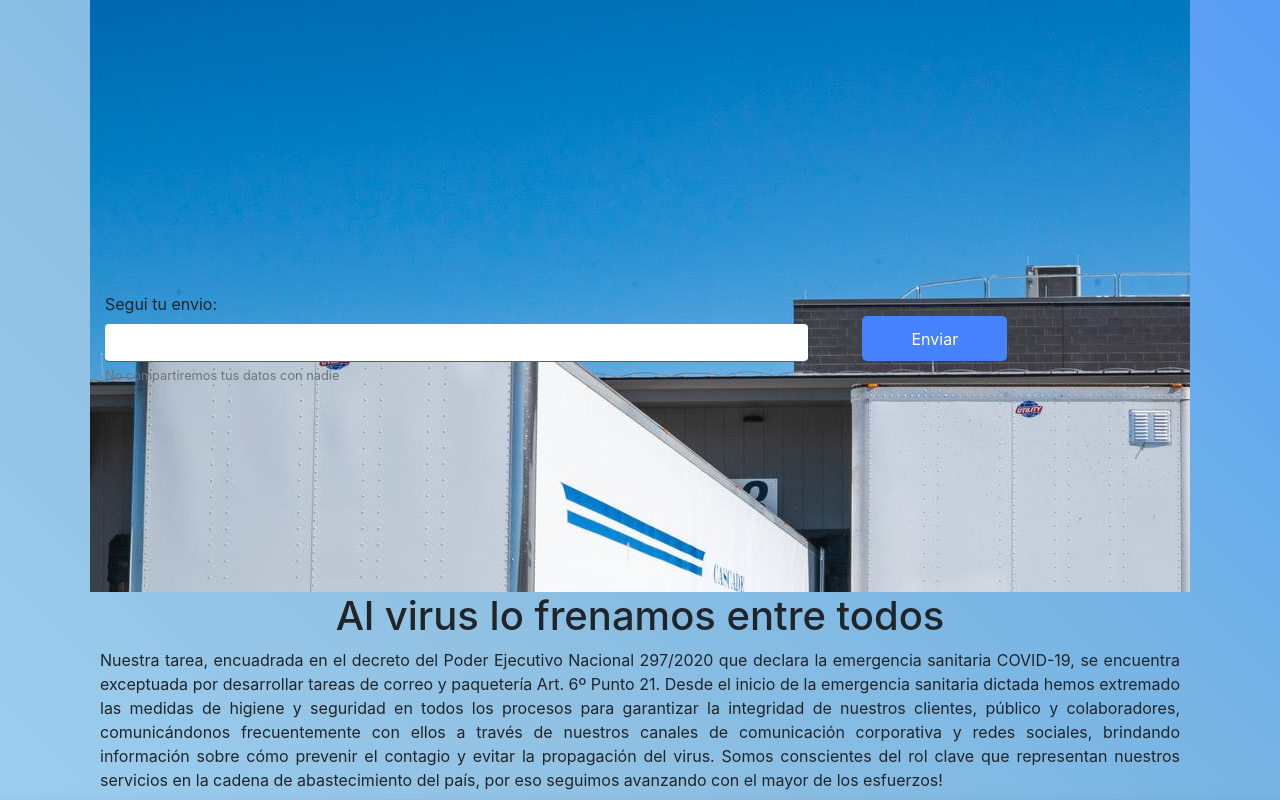
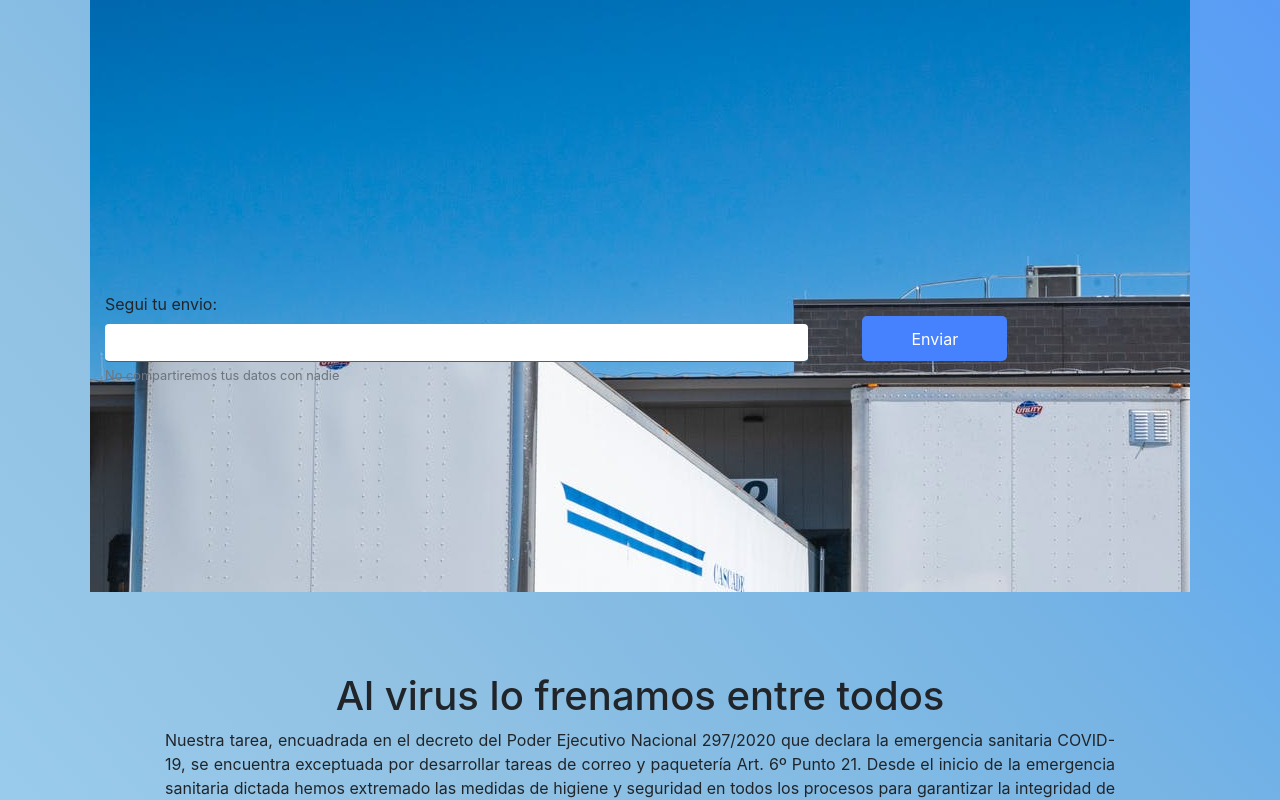
Before and after one commit to hugolesati97/primeraweb, a website: page index.html in a window 1280 px wide. Shown: the part 152-952 px from the top of the page. Drawn offline with nearby package versions, Linux system fonts and the light colour scheme.

Commit message:
Actualizacion

```diff
--- a/index.html
+++ b/index.html
@@ -50,9 +50,9 @@
                 </div>
             </div>
             <div class="container">
-                <div class="col-lg-12">
-                    <h1 style="text-align: center;">Al virus lo frenamos entre todos</h1>
-                    <p style="text-align: justify;">
+                <div class="col-lg-12 covid">
+                    <h1 style="text-align: center;" data-aos="fade-up">Al virus lo frenamos entre todos</h1>
+                    <p style="text-align: justify;" data-aos="fade-up">
                         Nuestra tarea, encuadrada en el decreto del Poder Ejecutivo Nacional 297/2020 que declara la emergencia sanitaria COVID-19, se encuentra exceptuada por desarrollar tareas de correo y paquetería Art. 6º Punto 21.
                         Desde el inicio de la emergencia sanitaria dictada hemos extremado las medidas de higiene y seguridad en todos los procesos para garantizar la integridad de nuestros clientes, público y colaboradores, comunicándonos frecuentemente con ellos a través de nuestros canales de comunicación corporativa y redes sociales, brindando información sobre cómo prevenir el contagio y evitar la propagación del virus.
                         Somos conscientes del rol clave que representan nuestros servicios en la cadena de abastecimiento del país, por eso seguimos avanzando con el mayor de los esfuerzos!
--- a/scss/style.scss
+++ b/scss/style.scss
@@ -282,3 +282,7 @@ body{
     height: 600px;
     padding-top: 300px;
 }
+
+.covid {
+    padding: 80px;
+}
```
Also changed, not shown: css/style.css.
